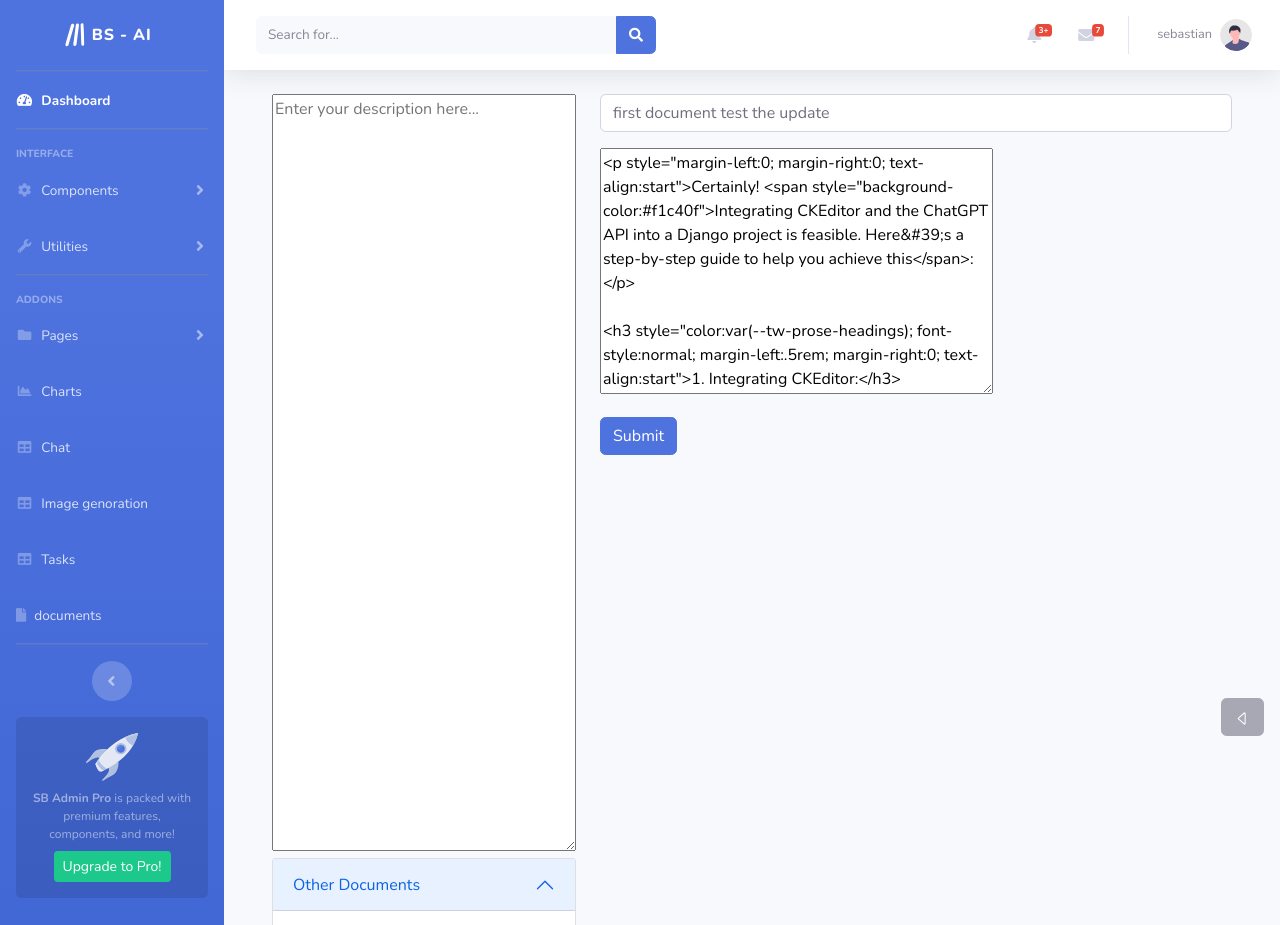
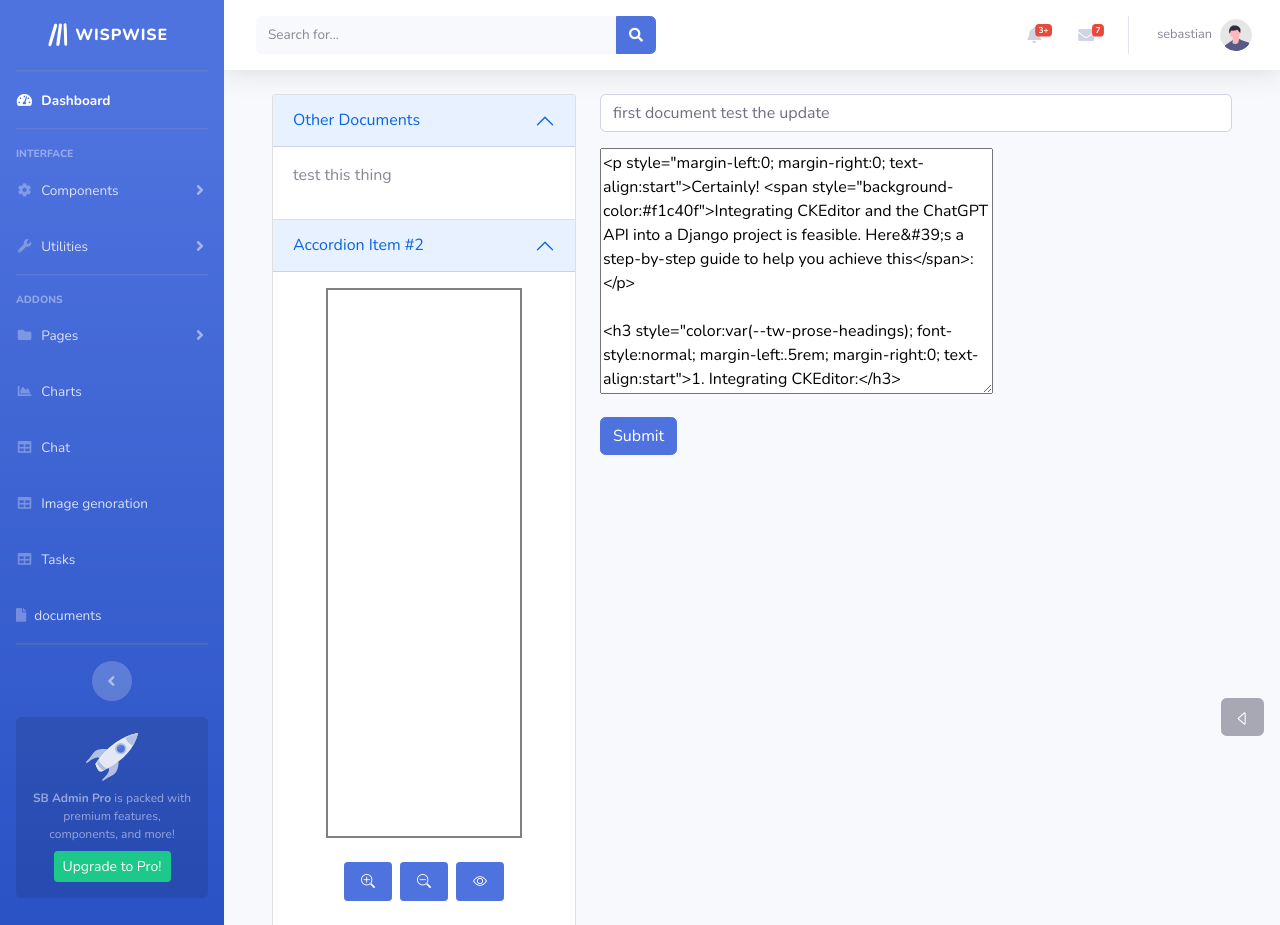
Before and after one commit to SebastianMou/bs_ai_0.2, a Django app: page /edit_document/1/ in a window 1280 px wide, after a click on "Accordion Item #2". Shown: the top 925 px of the page. Run offline with Django 4.2, Linux system fonts and the light colour scheme; a user stored in the database is signed in; data comes from the database, SQL or seed files in the repository; both versions use the stored data as it was after the commit; parts of the project's set-up code (start-up, migrations or seed data) failed here and were passed over; some libraries are stand-ins or nearby versions.

Commit message:
side panal other documents

```diff
--- a/templates/ai document/edit_document.html
+++ b/templates/ai document/edit_document.html
@@ -72,13 +72,46 @@
     .buttonClass:hover {
         background: #073b8ae3
     }
+
+    .parent-div {
+        display: flex;
+        justify-content: center;
+        align-items: center;
+    }
+
+    #document-container {
+        width: 75%;
+        /* Fixed width */
+        height: 550px;
+        /* Fixed height */
+        overflow: auto;
+        /* Add scrollbars if content overflows */
+        border: solid 2px gray;
+    }
+
+    #zoom-content {
+        transition: transform 0.3s ease;
+        transform-origin: top left;
+    }
+
+    #zoom_and_out_btn {
+        display: flex;
+        justify-content: center;
+        align-items: center;
+        padding: 8px;
+    }
+
+    #zoom_and_out_btn button {
+        padding: 8px 16px;
+        /* Adjust the values as needed */
+        margin-right: 8px;
+        /* Add space to the right of each button */
+    }
 </style>
 <div class="container-fluid">
     <div class="row">
         <!-- Second column (will be displayed first on phone displays) -->
         <div class="col-12 col-md-4 order-2 order-md-1">
-            <textarea style="width: 100%; height: 30%;" name="description"
-                placeholder="Enter your description here..."></textarea>
             <div class="accordion" id="accordionPanelsStayOpenExample">
                 <div class="accordion-item">
                     <h2 class="accordion-header" id="panelsStayOpen-headingOne">
@@ -91,22 +124,7 @@
                     <div id="panelsStayOpen-collapseOne" class="accordion-collapse collapse show"
                         aria-labelledby="panelsStayOpen-headingOne">
                         <div class="accordion-body">
-                            <div class="row">
-                                {% for doc in documents_all_user %}
-                                    <div class="col">
-                                        <div class="card" style="width: 16rem;">
-                                            <img src="..." class="card-img-top" alt="...">
-                                            <div class="card-body">
-                                                <a href="{% url 'edit_document' doc.pk %}">
-                                                    <p class="card-title">{{ doc.title }}</p>
-                                                </a>
-                                            </div>
-                                        </div>
-                                    </div>
-                                {% empty %}
-                                    <p>empty</p>
-                                {% endfor %}
-                            </div>
+                            <p>test this thing</p>
                         </div>
                     </div>
                 </div>
@@ -118,15 +136,61 @@
                             Accordion Item #2
                         </button>
                     </h2>
-                    <div id="panelsStayOpen-collapseTwo" class="accordion-collapse collapse"
+                    <div id="panelsStayOpen-collapseTwo" class="accordion-collapse collapse overflow-auto"
                         aria-labelledby="panelsStayOpen-headingTwo">
-                        <div class="accordion-body">
-                            <strong>This is the second item's accordion body.</strong> It is hidden by default, until the
-                            collapse plugin adds the appropriate classes that we use to style each element. These classes
-                            control the overall appearance, as well as the showing and hiding via CSS transitions. You can
-                            modify any of this with custom CSS or overriding our default variables. It's also worth noting that
-                            just about any HTML can go within the <code>.accordion-body</code>, though the transition does limit
-                            overflow.
+                        <div class="accordion-body" style="height: 799px;">
+                            <div class="parent-div">
+                                <div class="overflow-auto" id="document-container">
+                                    <div class="container" id="zoom-content">
+                                        <!-- Content to be zoomed in and out -->
+                                        <!-- Other content -->
+                                    </div>
+                                </div>
+                            </div>
+                            <div id="zoom_and_out_btn" class="my-3">
+                                <button class="btn btn-primary btn-sm mx-1" onclick="zoomIn()">
+                                    <i class="bi bi-zoom-in"></i>
+                                </button>
+                                <button class="btn btn-primary btn-sm mx-1" onclick="zoomOut()">
+                                    <i class="bi bi-zoom-out"></i>
+                                </button>
+                                <a href="">
+                                    <button class="btn btn-primary btn-sm mx-1">
+                                        <i class="bi bi-eye"></i>
+                                    </button>
+                                </a>
+
+                            </div>
+                            <div class="table-responsive">
+                                <table class="table">
+                                    <thead>
+                                        <tr>
+                                            <th scope="col">Image</th>
+                                            <th scope="col">Title</th>
+                                            <th scope="col">Created</th>
+                                        </tr>
+                                    </thead>
+                                    <tbody>
+                                        {% for doc in documents_all_user %}
+                                            <tr>
+                                                <td><img src="..." class="img-fluid" alt="..."></td>
+                                                <td>
+                                                    <a href="javascript:void(0);" onclick="loadDocument({{ doc.pk }})">
+                                                        {{ doc.title }}
+                                                    </a>
+                                                </td>
+                                                <td>
+                                                    <small>{{ doc.created_at }}</small>
+                                                </td>
+                                            </tr>
+                                        {% empty %}
+                                            <tr>
+                                                <td colspan="2">No documents available</td>
+                                            </tr>
+                                        {% endfor %}
+                                    </tbody>
+                                </table>
+                            </div>
                         </div>
                     </div>
                 </div>
@@ -142,10 +206,14 @@
                         aria-labelledby="panelsStayOpen-headingThree">
                         <div class="accordion-body">
                             <strong>This is the third item's accordion body.</strong> It is hidden by default, until the
-                            collapse plugin adds the appropriate classes that we use to style each element. These classes
-                            control the overall appearance, as well as the showing and hiding via CSS transitions. You can
-                            modify any of this with custom CSS or overriding our default variables. It's also worth noting that
-                            just about any HTML can go within the <code>.accordion-body</code>, though the transition does limit
+                            collapse plugin adds the appropriate classes that we use to style each element. These
+                            classes
+                            control the overall appearance, as well as the showing and hiding via CSS transitions. You
+                            can
+                            modify any of this with custom CSS or overriding our default variables. It's also worth
+                            noting that
+                            just about any HTML can go within the <code>.accordion-body</code>, though the transition
+                            does limit
                             overflow.
                         </div>
                     </div>
@@ -235,7 +303,7 @@
         </div>
     </div>
 </div>
-
+<script src="https://code.jquery.com/jquery-3.6.0.min.js"></script>
 <script>
     class Calculator {
         constructor(previousOperandTextElement, currentOperandTextElement) {
@@ -369,5 +437,30 @@
         dropdownContent.classList.toggle("show");
     }
 
+    function loadDocument(pk) {
+        $.ajax({
+            url: `/view_document/${pk}/`,  // Update with the correct path
+            type: 'GET',
+            dataType: 'json',
+            success: function (data) {
+                $('#zoom-content').html(data.content);  // Change this line
+            },
+            error: function (error) {
+                console.log('Error:', error);
+            }
+        });
+    }
+
+    var currentScale = 1;
+
+    function zoomIn() {
+        currentScale += 0.1;
+        document.getElementById('zoom-content').style.transform = 'scale(' + currentScale + ')';
+    }
+
+    function zoomOut() {
+        currentScale -= 0.1;
+        document.getElementById('zoom-content').style.transform = 'scale(' + currentScale + ')';
+    }
 </script>
 {% endblock %}
--- a/templates/base.html
+++ b/templates/base.html
@@ -51,7 +51,7 @@
                         <path d="M190.4 74.1c5.6-16.8-3.5-34.9-20.2-40.5s-34.9 3.5-40.5 20.2l-128 384c-5.6 16.8 3.5 34.9 20.2 40.5s34.9-3.5 40.5-20.2l128-384zm70.9-41.7c-17.4-2.9-33.9 8.9-36.8 26.3l-64 384c-2.9 17.4 8.9 33.9 26.3 36.8s33.9-8.9 36.8-26.3l64-384c2.9-17.4-8.9-33.9-26.3-36.8zM352 32c-17.7 0-32 14.3-32 32V448c0 17.7 14.3 32 32 32s32-14.3 32-32V64c0-17.7-14.3-32-32-32z"/>
                     </svg>
                 </div>
-                <div class="sidebar-brand-text mx-2">BS - AI</div>
+                <div class="sidebar-brand-text mx-2">WispWise</div>
             </a>
 
             <!-- Divider -->
--- a/templates/home.html
+++ b/templates/home.html
@@ -48,7 +48,7 @@
         <div class="container-fluid d-flex align-items-center justify-content-between">
 
             <div class="logo">
-                <h1><a href="{% url 'main' %}">Vesperr</a></h1>
+                <h1><a href="{% url 'main' %}">WispWise</a></h1>
                 <!-- Uncomment below if you prefer to use an image logo -->
                 <!-- <a href="index.html"><img src="assets/img/logo.png" alt="" class="img-fluid"></a>-->
             </div>
--- a/write_ai/views.py
+++ b/write_ai/views.py
@@ -11,6 +11,7 @@ from django.template.loader import render_to_string
 from django.contrib.sites.shortcuts import get_current_site
 from django.core.mail import EmailMessage
 from django.contrib.auth.decorators import login_required
+from django.http import JsonResponse
 
 from .forms import UserRegisterForm, TaskForm, DocumentForm
 from .tokens import account_activation_token
@@ -307,11 +308,15 @@ def edit_document(request, pk):
 
 def view_document(request, pk):
     document_view = get_object_or_404(Document, id=pk, owner=request.user)
+
+    if request.headers.get('X-Requested-With') == 'XMLHttpRequest':
+        data = {'content': document_view.content}
+        return JsonResponse(data)
+
     context = {
         'document_view': document_view,
     }
     return render(request, 'ai document/view_document.html', context)
-
 
 def public_privacy_policy(request):
     return render(request, 'legal/public_privacy_policy.html')
```
Also changed, not shown: templates/ai document/view_document.html (+7 -5 lines), templates/ai document/view_document_two.html (added, +8 -0 lines), db.sqlite3.
